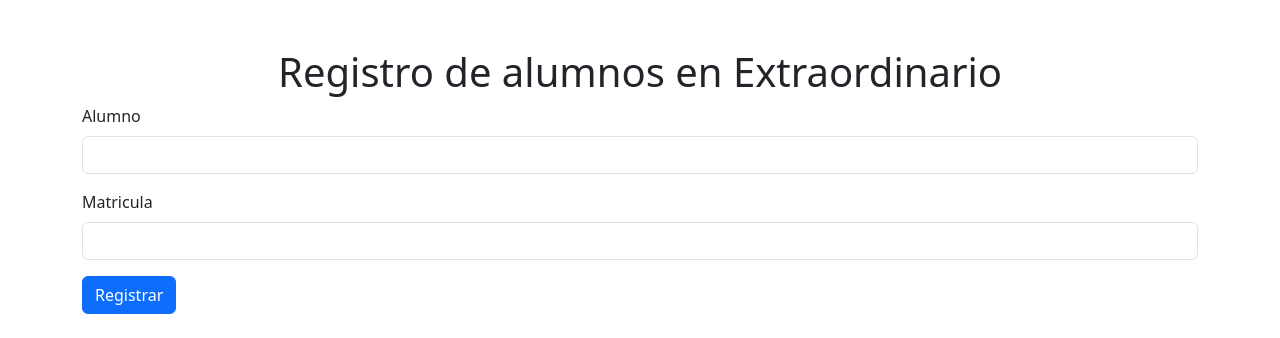
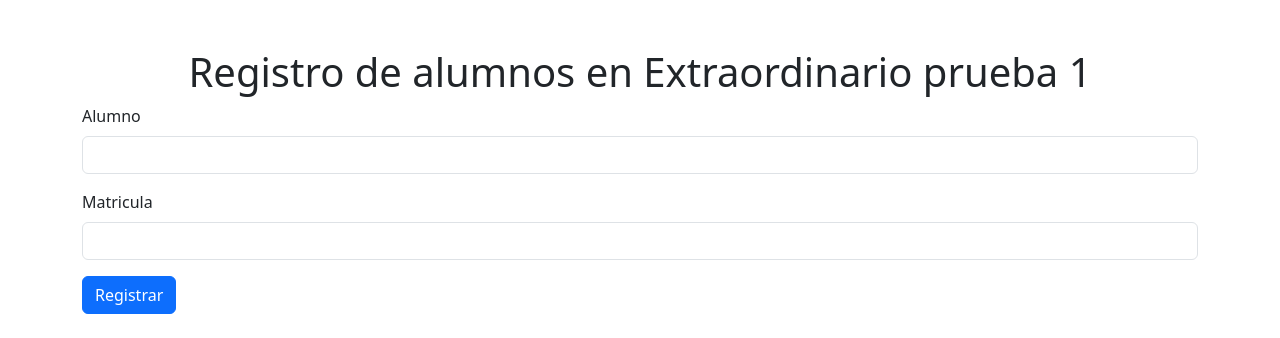
Before and after one commit to PAPELITO654/Flaskk, a Flask app: page / in a window 1280 px wide. Shown: the top 338 px of the page. Run offline with Flask 3, Linux system fonts and the light colour scheme; data that the repository does not hold is empty.

Commit message:
Update app.html

```diff
--- a/templates/app.html
+++ b/templates/app.html
@@ -8,7 +8,7 @@
 </head>
 <body>
     <div class="container mt-5">
-        <h1 class="text-center">Registro de alumnos en Extraordinario</h1>
+        <h1 class="text-center">Registro de alumnos en Extraordinario prueba 1</h1>
         <form action="/usuarios/guardar" method="POST" class="mb-4">
             <div class="mb-3">
                 <label for="txtUsuario" class="form-label">Alumno</label>
```
